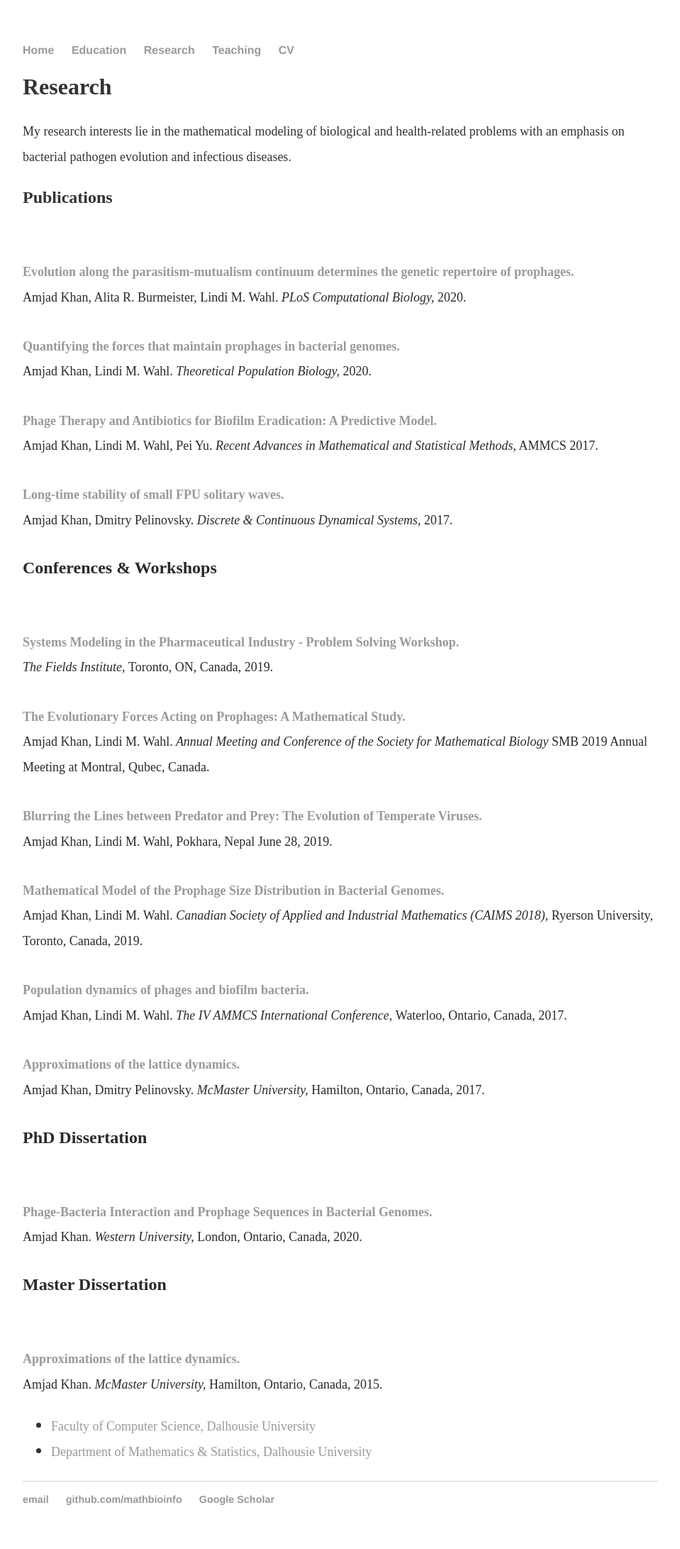
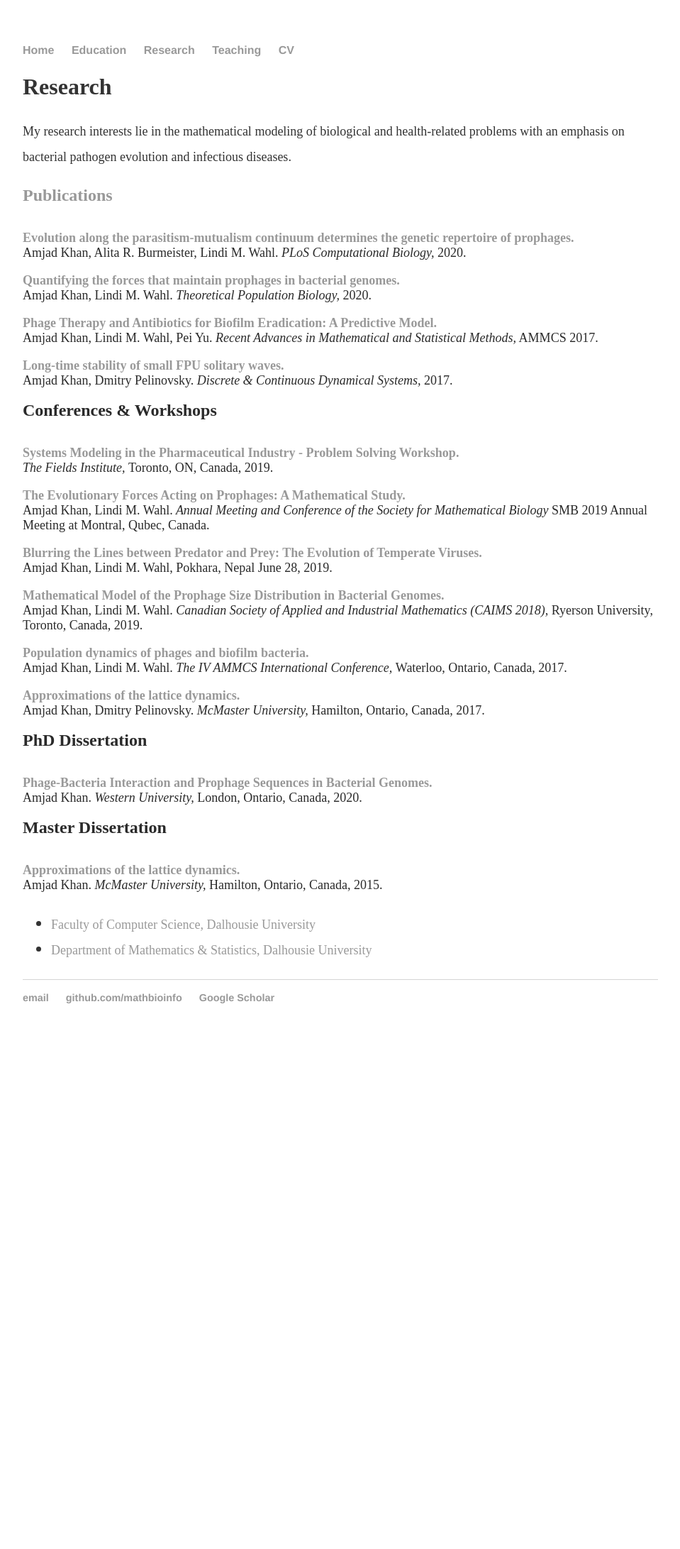
Before and after one commit to MathBioInfo/amjadkhan, a Jekyll site: the page built from Research/index.html, in a window 1280 px wide. Shown: the whole page at 71% size, without its empty margins (160-1119 px from the left). Built offline with Jekyll 4.4.1, drawn with Linux system fonts in a browser that asks for light colours; after the commit the page ends 1476 px from its top, so only the background shows below that.

Commit message:
Update index.html

```diff
--- a/Research/index.html
+++ b/Research/index.html
@@ -8,11 +8,11 @@
 			<p><font size="6"><b>Research</b></font><br></p>
 			<link rel="stylesheet" type="text/css" href="css/main.css">
 			<p><font size="4"> My research interests lie in the mathematical modeling of biological and health-related problems with an emphasis on bacterial pathogen
-				evolution and infectious diseases.</p>
+				evolution and infectious diseases.<a>
 			<!--<h3> Pulications</p>-->
 			<!--<div class="paragraph"><font color="#2a2a2a" size="3">-->
 	<div class="main-wrap">
-	<p><font size="5"><b>Publications</b></font><br>
+	<font size="5"><b>Publications</b></font><br>
 	</font><br /><br /><font color="#2a2a2a" size="4">
         <a href="https://journals.plos.org/ploscompbiol/article?id=10.1371/journal.pcbi.1008482">
 	<strong> Evolution along the parasitism-mutualism continuum determines the genetic repertoire of prophages.
```
